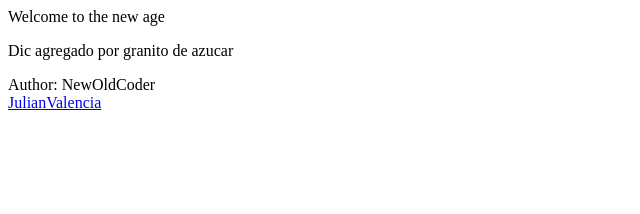
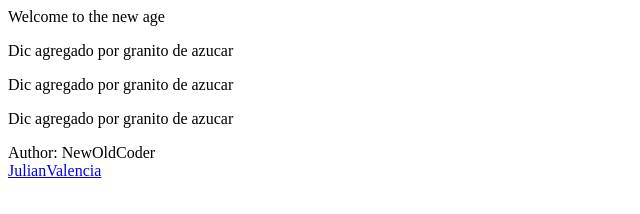
Before and after one commit to JBVwebDev/testGit, a plain HTML site: page index.html in a window 1280 px wide. Shown: the whole page, without its empty margins (0-640 px from the left). Drawn offline with Linux system fonts and the light colour scheme.

Commit message:
nuevo intento

```diff
--- a/index.html
+++ b/index.html
@@ -13,6 +13,8 @@
 		</header>
 		<div class="container2">
 			<p>Dic agregado por granito de azucar</p>
+			<p>Dic agregado por granito de azucar</p>
+			<p>Dic agregado por granito de azucar</p>
 		</div>
 		<footer>
 			<p>
```
